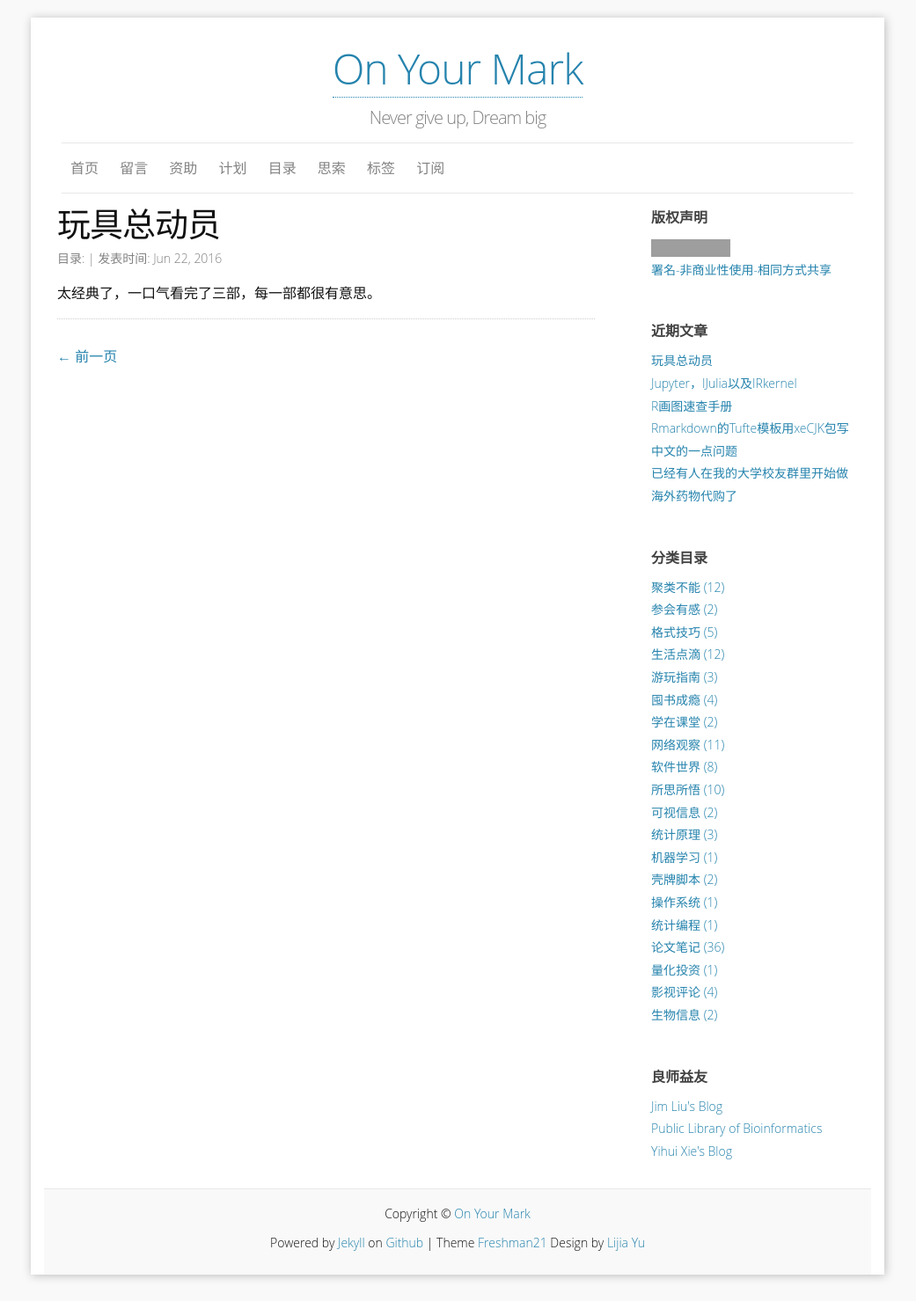
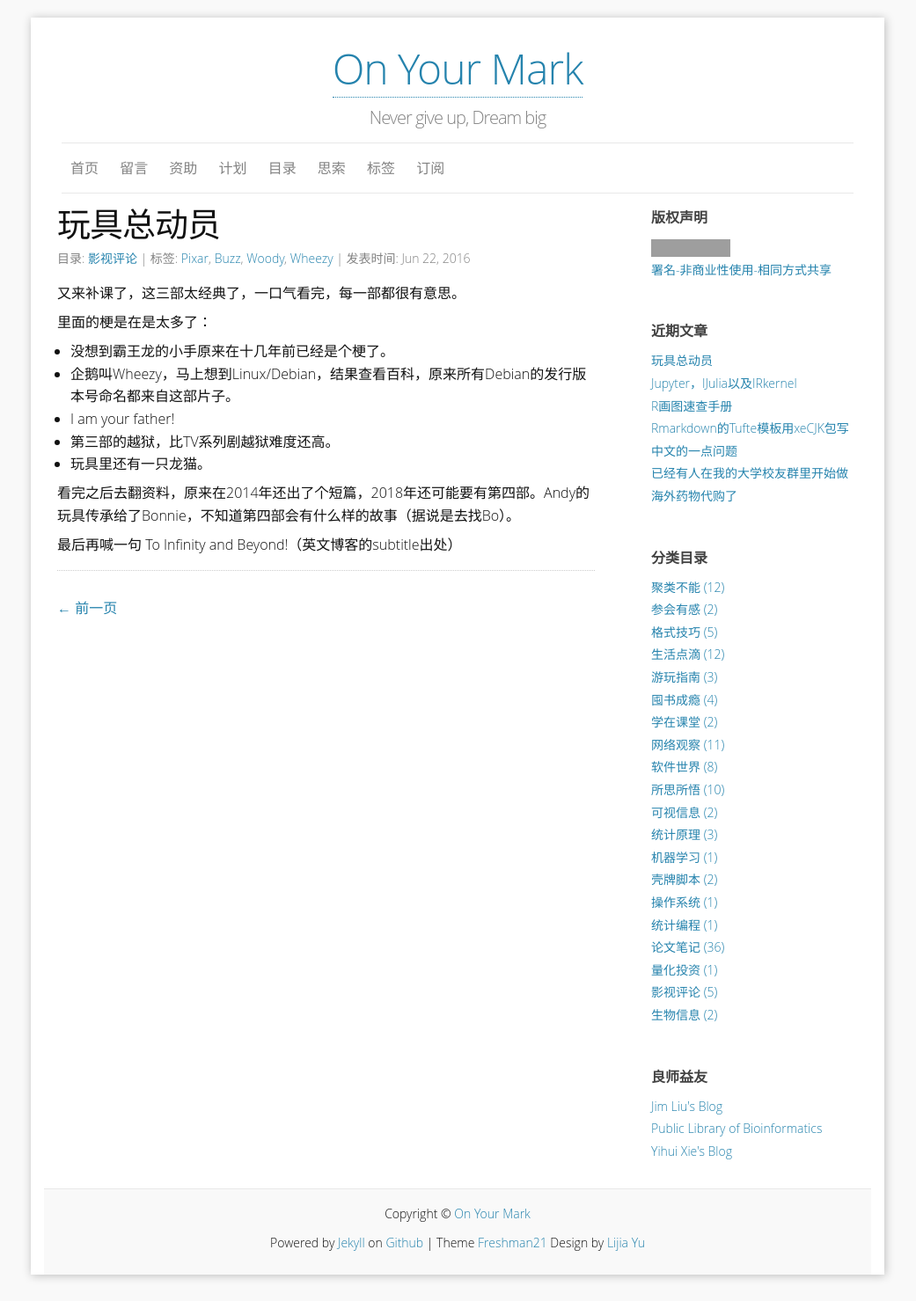
Before and after one commit to yulijia/cn, a Jekyll site: the page built from _posts/2016-06-22-toy-story.md, in a window 1280 px wide. Shown: the whole page at 88% size, without its empty margins (120-1161 px from the left). Built offline with Jekyll 4.4.1, drawn with Linux system fonts in a browser that asks for light colours; some web fonts are replaced; comment, search, counter and statistics services are not loaded; grey boxes are pictures that could not be loaded.

Commit message:
update(content): toy story

```diff
--- a/_posts/2016-06-22-toy-story.md
+++ b/_posts/2016-06-22-toy-story.md
@@ -3,9 +3,24 @@ published: ture
 layout: post
 title: "玩具总动员"
 author: Yu
-categories:
+categories: 影视评论
 tags:
--
+- Pixar
+- Buzz
+- Woody
+- Wheezy
 ---
 
-太经典了，一口气看完了三部，每一部都很有意思。
+又来补课了，这三部太经典了，一口气看完，每一部都很有意思。
+
+里面的梗是在是太多了：
+
+- 没想到霸王龙的小手原来在十几年前已经是个梗了。
+- 企鹅叫Wheezy，马上想到Linux/Debian，结果查看百科，原来所有Debian的发行版本号命名都来自这部片子。
+- I am your father!
+- 第三部的越狱，比TV系列剧越狱难度还高。
+- 玩具里还有一只龙猫。
+
+看完之后去翻资料，原来在2014年还出了个短篇，2018年还可能要有第四部。Andy的玩具传承给了Bonnie，不知道第四部会有什么样的故事（据说是去找Bo）。
+
+最后再喊一句 To Infinity and Beyond!（英文博客的subtitle出处）
```
